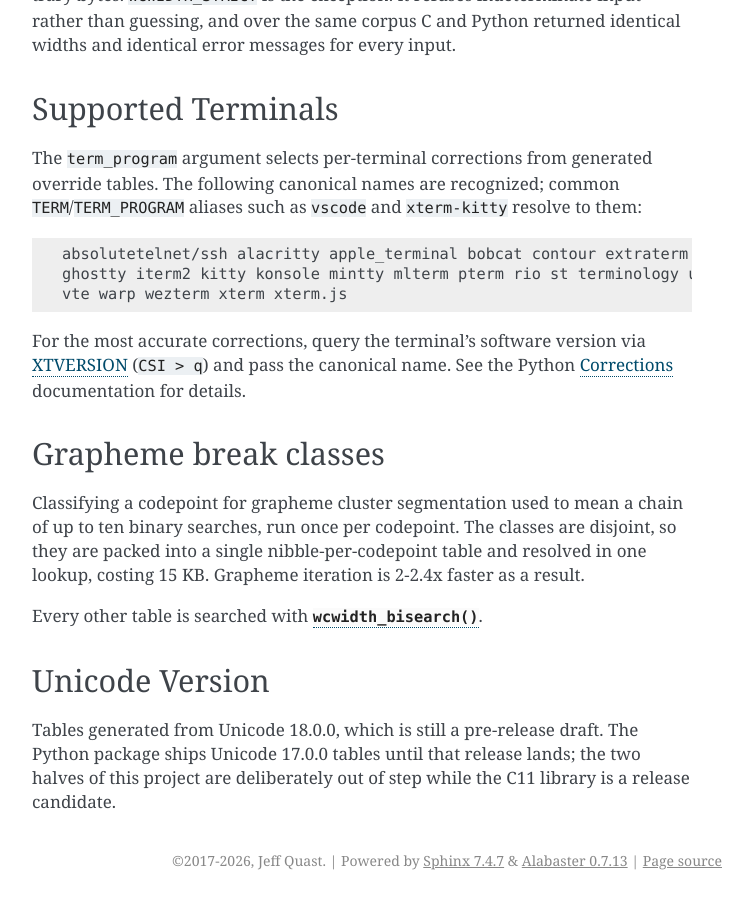
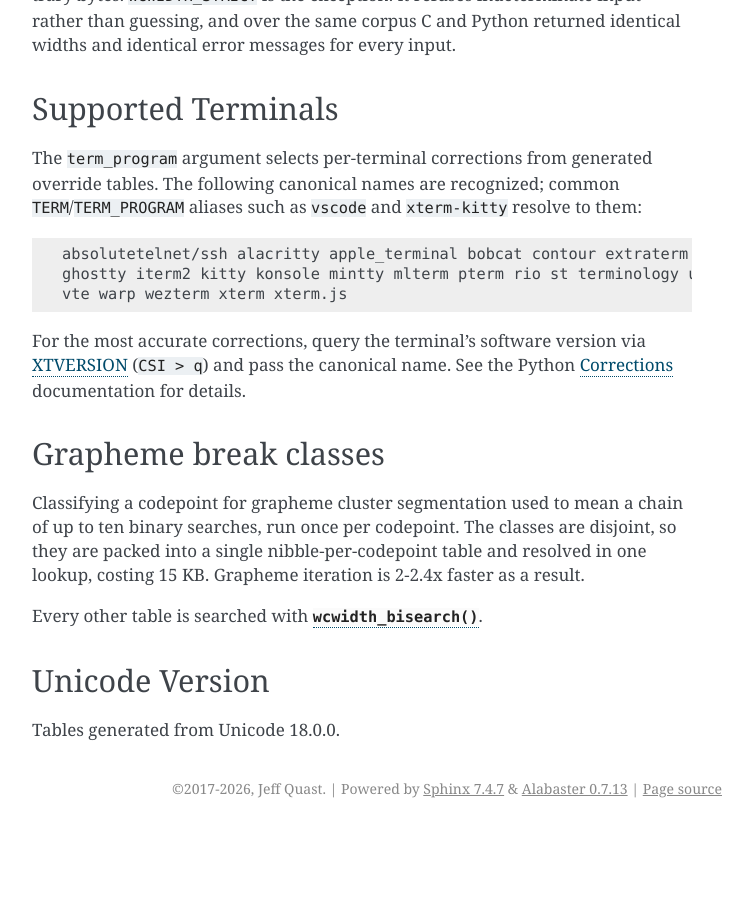
Before and after one commit to jquast/wcwidth, a Sphinx documentation site: the page built from docs/libwcwidth.rst, in a window 1280 px wide and 900 px high, scrolled down 7902 px. Shown: the whole window, without its empty margins (388-1141 px from the left). Built offline with Sphinx 7.4.7, drawn with Linux system fonts in a browser that asks for light colours; after the commit the page ends 8730 px from its top, so only the background shows below that.

Commit message:
Document Unicode 18.0.0 as released

```diff
--- a/docs/changelog.rst
+++ b/docs/changelog.rst
@@ -2,8 +2,7 @@
 History
 =======
 0.8.4 *unreleased* ('master' branch, only)
-  * **New** libwcwidth_, a portable C11 library, published as a release candidate, with
-    tables generated from the Unicode 18.0.0 draft.
+  * **New** libwcwidth_, a portable C11 library, published as a release candidate.
   * **Bugfix** Support ITU T.416 colon-format SGR color parameters, `PR #239`_.
   * **Bugfix** OSC 66 text sizing sequences without a text field, `PR #246`_.
   * **Changed** ``ambiguous_width`` argument are now clamped allowed range ``(1, 2)``, `PR #246`_.
--- a/docs/libwcwidth.rst
+++ b/docs/libwcwidth.rst
@@ -389,9 +389,7 @@ Every other table is searched with :c:func:`wcwidth_bisearch`.
 Unicode Version
 ---------------
 
-Tables generated from Unicode |unicode_version|, which is still a pre-release draft.  The
-Python package ships Unicode 17.0.0 tables until that release lands; the two halves of
-this project are deliberately out of step while the C11 library is a release candidate.
+Tables generated from Unicode |unicode_version|.
 
 .. |unicode_version| replace:: 18.0.0
 
```
Also changed, not shown: libwcwidth/README.rst.
